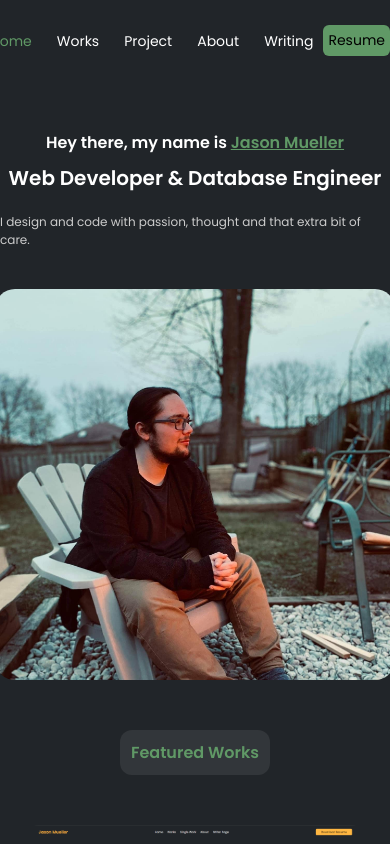
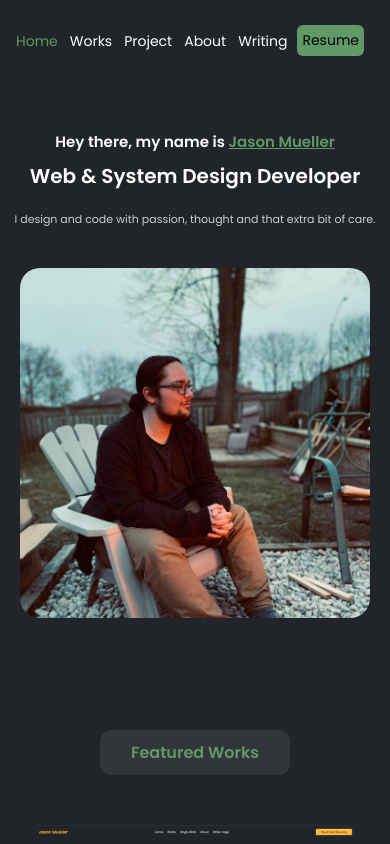
Before and after one commit to j-muell/Portfolio-Website, a website: page index.html in a window 390 px wide. Shown: the top 844 px of the page. Drawn offline with nearby package versions, Linux system fonts and the light colour scheme.

Commit message:
mobile test fix

```diff
--- a/index.html
+++ b/index.html
@@ -2,7 +2,7 @@
 <html lang="en">
 <head>
     <meta charset="UTF-8">
-    <meta name="viewport" content="width=device-width, initial-scale=1.0">
+    <meta name="viewport" content="width=device-width, initial-scale=1.0, minimum-scale=1">
     <link href='https://unpkg.com/boxicons@2.1.4/css/boxicons.min.css' rel='stylesheet'>
     <link rel="stylesheet" href="styles.css">
     <title>Jason Mueller | Programmer</title>
@@ -24,7 +24,7 @@
 
     <div class="main">
         <h4>Hey there, my name is <span>Jason Mueller</span></h4>
-        <p class="title">Web Developer & Database Engineer</p>
+        <p class="title">Web & System Design Developer</p>
         <p class="subtitle">I design and code with passion, thought and that extra bit of care.</p>
         <img src="images/front.jpeg" alt="">
     </div>
--- a/styles.css
+++ b/styles.css
@@ -765,3 +765,55 @@ footer .cols .links-col a i{
         margin-bottom: 20px;
     }
 }
+
+@media screen and (max-width: 395px) {
+    .resume-btn{
+        background: #609966;
+        margin: 10px;
+        padding: 5px 5px; /* increases the size of the button background / button by giving padding */
+        border: none;
+        font-size: 16px;
+        cursor: pointer; /* This is for cursor hover */
+        border-radius: 6px; /* this is for rounding corners */
+        transition: background-color 0.3s ease;
+        font-size: 14px;
+    }
+
+    .navbar ul li a{
+        font-size: 14px;
+        margin-right: 12px;
+    }
+
+    .main{
+        margin-top: 50px;
+        height: 550px;
+        justify-content: start;
+    }
+
+    .main h4{
+        font-size: 15px;
+    }
+
+    .main p.title{
+     font-size: 20px;
+    }
+
+    .main p.subtitle{
+        font-size: 11px;
+    }
+
+    .main img{
+        margin-top: 40px;
+        width: 350px;
+        height: 350px;
+    }
+
+    .separator{
+        display: flex;
+        flex-direction: column;
+        align-items: center;
+        margin: 20px 100px 40px;
+        margin-top: 50px;
+    }
+
+}
```
